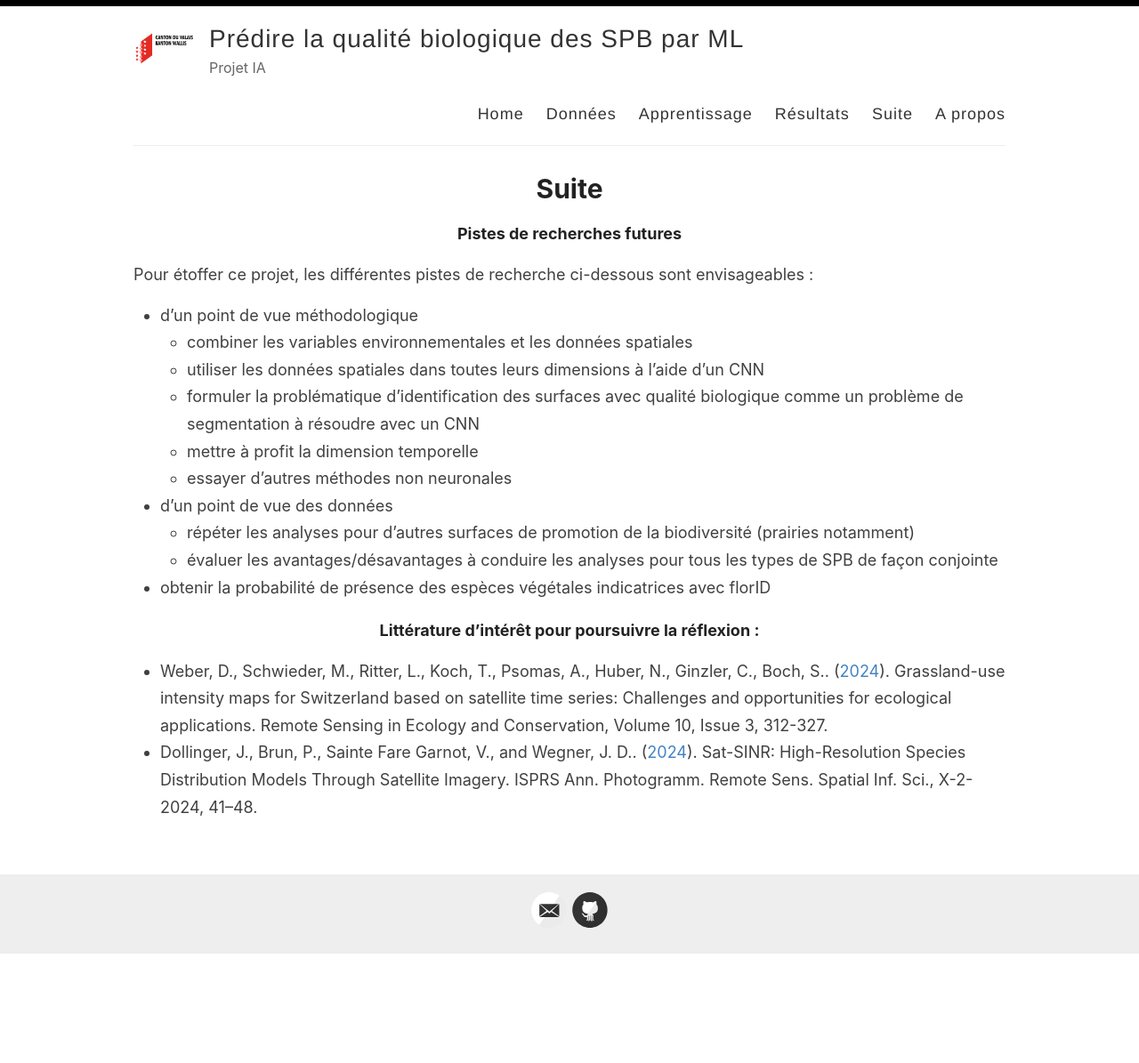
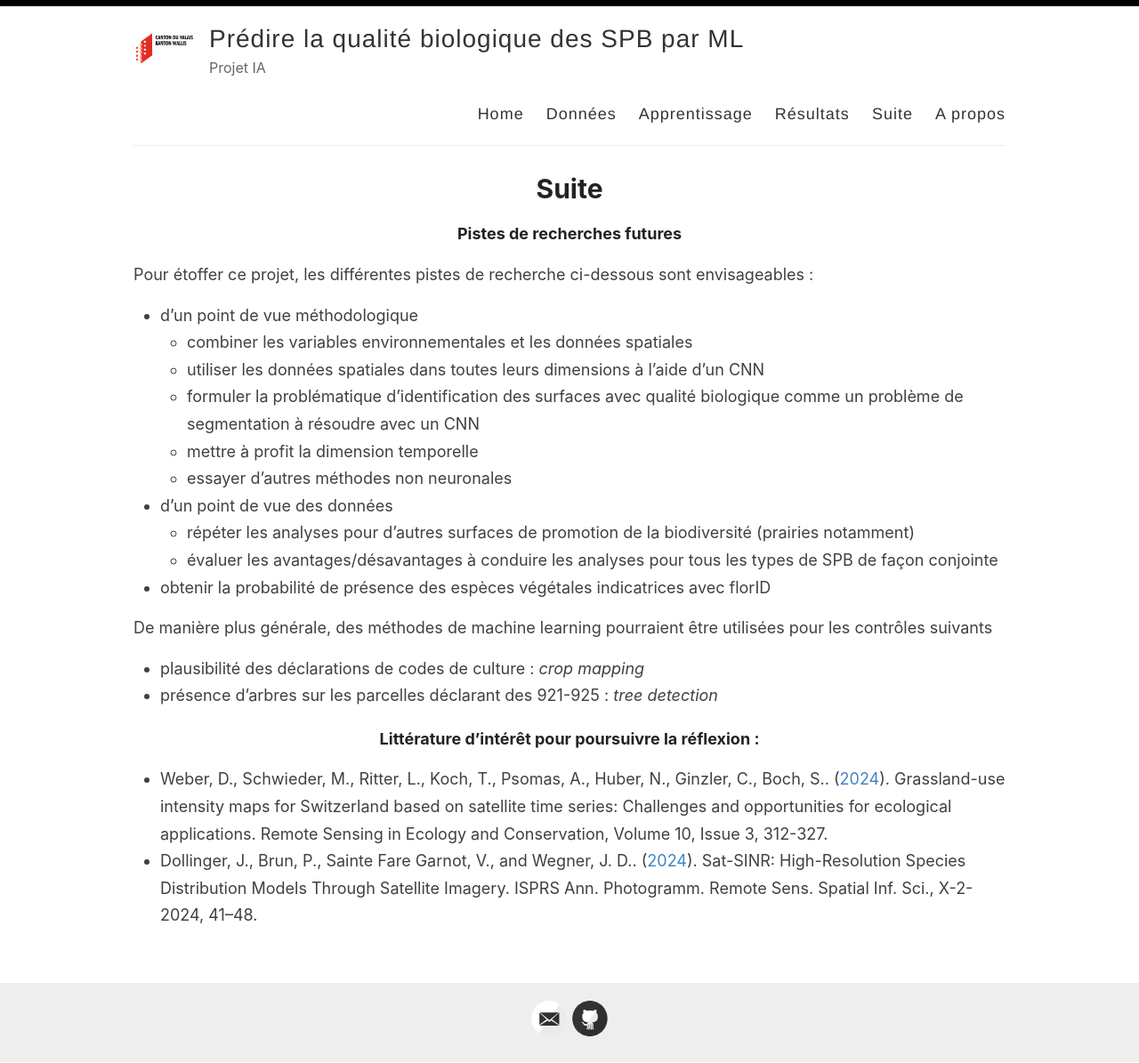
Before and after one commit to sca-opdir/sber-biodiversite-ml-prediction, a Jekyll site: the page built from _pages/suite.md, in a window 1280 px wide. Shown: the whole page at 89% size. Built offline with Jekyll 4.4.1, drawn with Linux system fonts in a browser that asks for light colours; before the commit the page ends 1073 px from its top, so only the background shows below that.

Commit message:
Update suite.md

```diff
--- a/_pages/suite.md
+++ b/_pages/suite.md
@@ -21,6 +21,13 @@ Pour étoffer ce projet, les différentes pistes de recherche ci-dessous sont en
 
 * obtenir la probabilité de présence des espèces végétales indicatrices avec florID
 
+
+De manière plus générale, des méthodes de machine learning pourraient être utilisées pour les contrôles suivants
+
+* plausibilité des déclarations de codes de culture : *crop mapping*
+* présence d'arbres sur les parcelles déclarant des 921-925 : *tree detection*
+
+
 #### Littérature d'intérêt pour poursuivre la réflexion :
 
 * Weber, D., Schwieder, M., Ritter, L., Koch, T., Psomas, A., Huber, N., Ginzler, C., Boch, S.. ([2024](https://doi.org/10.1002/rse2.372)). Grassland-use intensity maps for Switzerland based on satellite time series: Challenges and opportunities for ecological applications. Remote Sensing in Ecology and Conservation, Volume 10, Issue 3, 312-327.
```
